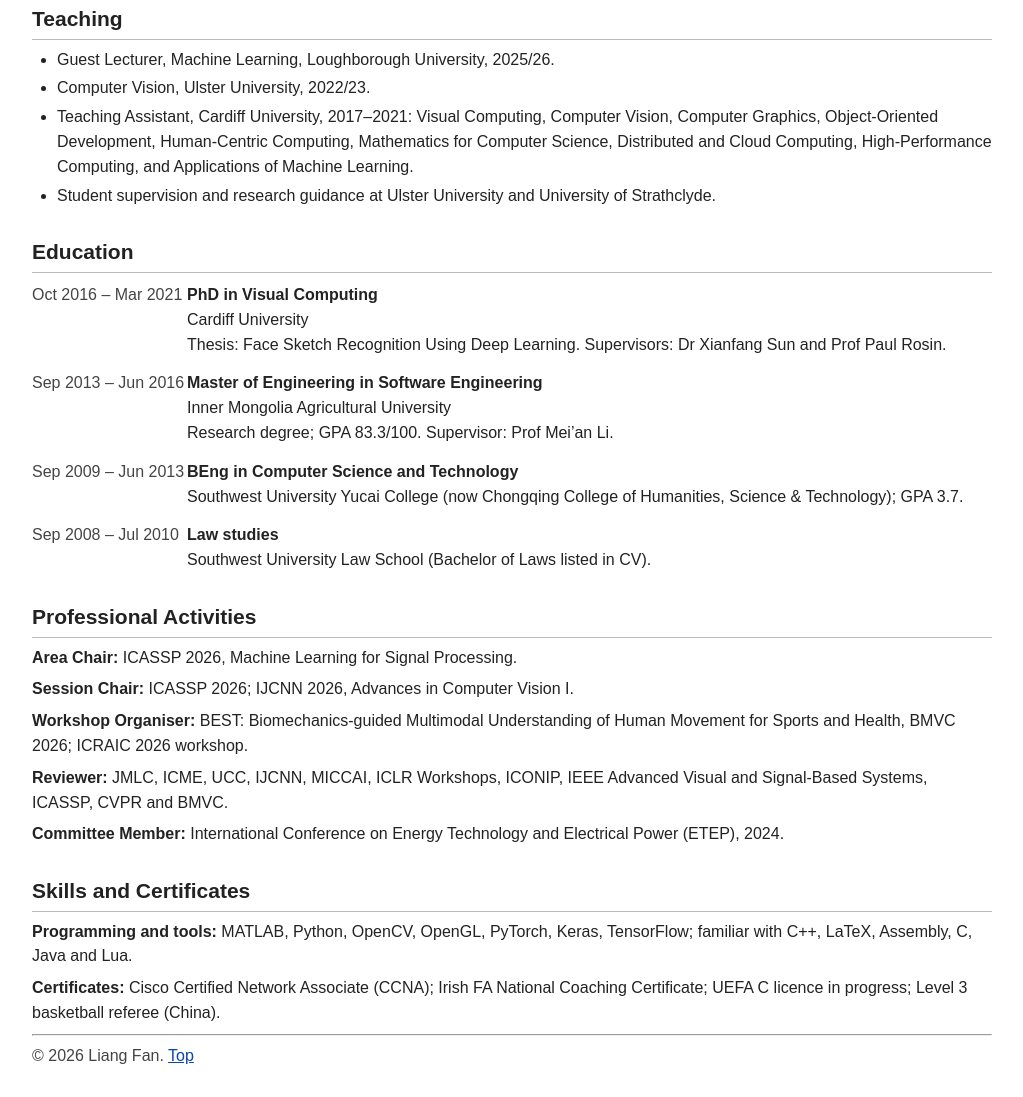
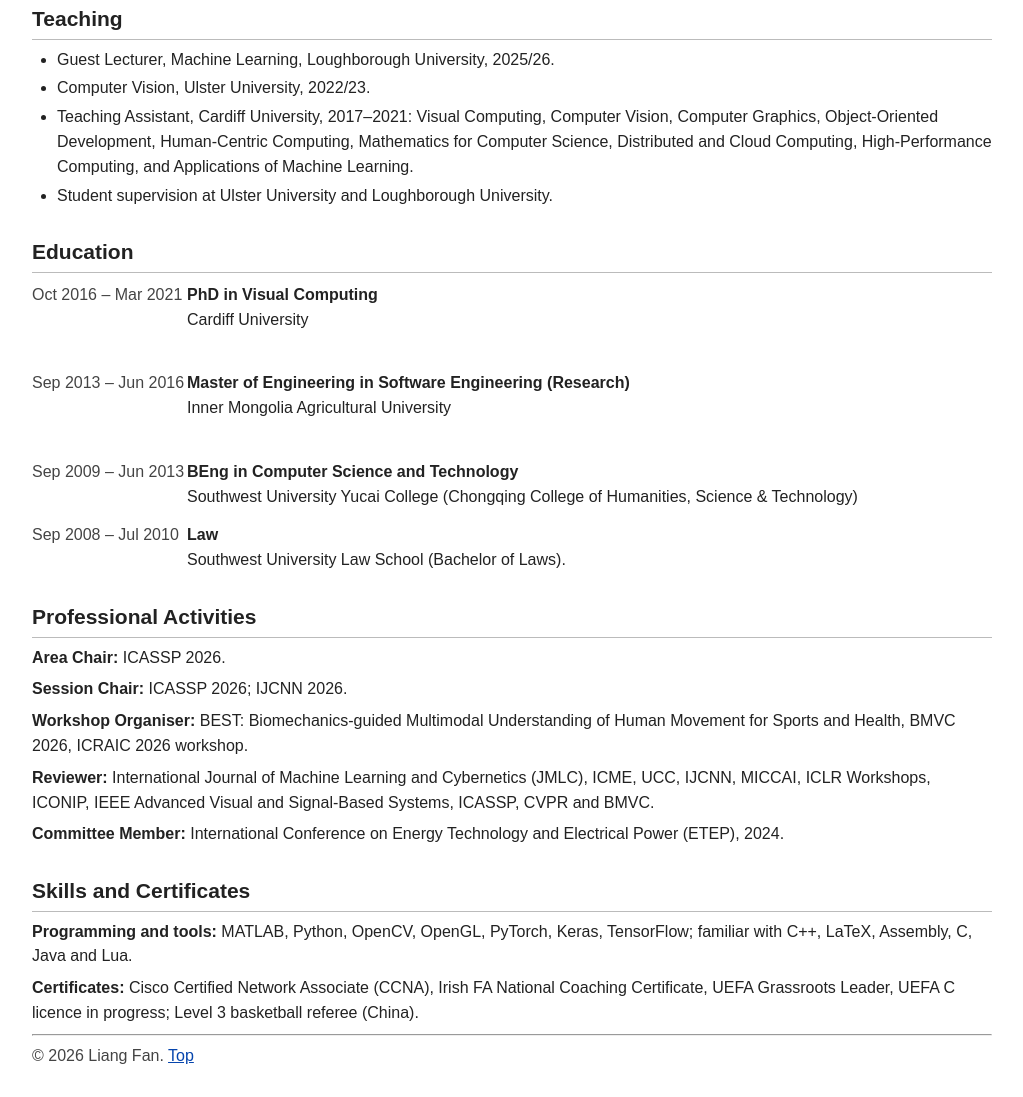
Before and after one commit to LiangFan26/LiangFan26.github.io, a plain HTML site: page index.html in a window 1280 px wide. Shown: the part 2566-3663 px from the top of the page, without its empty margins (128-1151 px from the left). Drawn offline with Linux system fonts and the light colour scheme.

Commit message:
Update index.html

```diff
--- a/index.html
+++ b/index.html
@@ -80,30 +80,30 @@
 
     <section id="teaching">
       <h2>Teaching</h2>
-      <ul><li>Guest Lecturer, Machine Learning, Loughborough University, 2025/26.</li><li>Computer Vision, Ulster University, 2022/23.</li><li>Teaching Assistant, Cardiff University, 2017–2021: Visual Computing, Computer Vision, Computer Graphics, Object-Oriented Development, Human-Centric Computing, Mathematics for Computer Science, Distributed and Cloud Computing, High-Performance Computing, and Applications of Machine Learning.</li><li>Student supervision and research guidance at Ulster University and University of Strathclyde.</li></ul>
+      <ul><li>Guest Lecturer, Machine Learning, Loughborough University, 2025/26.</li><li>Computer Vision, Ulster University, 2022/23.</li><li>Teaching Assistant, Cardiff University, 2017–2021: Visual Computing, Computer Vision, Computer Graphics, Object-Oriented Development, Human-Centric Computing, Mathematics for Computer Science, Distributed and Cloud Computing, High-Performance Computing, and Applications of Machine Learning.</li><li>Student supervision at Ulster University and Loughborough University.</li></ul>
     </section>
 
     <section id="education">
       <h2>Education</h2>
-      <div class="item"><span class="date">Oct 2016 – Mar 2021</span><b>PhD in Visual Computing</b><br><span class="date"></span>Cardiff University<br><span class="date"></span>Thesis: Face Sketch Recognition Using Deep Learning. Supervisors: Dr Xianfang Sun and Prof Paul Rosin.</div>
-      <div class="item"><span class="date">Sep 2013 – Jun 2016</span><b>Master of Engineering in Software Engineering</b><br><span class="date"></span>Inner Mongolia Agricultural University<br><span class="date"></span>Research degree; GPA 83.3/100. Supervisor: Prof Mei’an Li.</div>
-      <div class="item"><span class="date">Sep 2009 – Jun 2013</span><b>BEng in Computer Science and Technology</b><br><span class="date"></span>Southwest University Yucai College (now Chongqing College of Humanities, Science & Technology); GPA 3.7.</div>
-      <div class="item"><span class="date">Sep 2008 – Jul 2010</span><b>Law studies</b><br><span class="date"></span>Southwest University Law School (Bachelor of Laws listed in CV).</div>
+      <div class="item"><span class="date">Oct 2016 – Mar 2021</span><b>PhD in Visual Computing</b><br><span class="date"></span>Cardiff University<br><span class="date"></div>
+      <div class="item"><span class="date">Sep 2013 – Jun 2016</span><b>Master of Engineering in Software Engineering (Research)</b><br><span class="date"></span>Inner Mongolia Agricultural University<br><span class="date"></div>
+      <div class="item"><span class="date">Sep 2009 – Jun 2013</span><b>BEng in Computer Science and Technology</b><br><span class="date"></span>Southwest University Yucai College (Chongqing College of Humanities, Science & Technology)</div>
+      <div class="item"><span class="date">Sep 2008 – Jul 2010</span><b>Law</b><br><span class="date"></span>Southwest University Law School (Bachelor of Laws).</div>
     </section>
 
     <section id="service">
       <h2>Professional Activities</h2>
-      <p><b>Area Chair:</b> ICASSP 2026, Machine Learning for Signal Processing.</p>
-      <p><b>Session Chair:</b> ICASSP 2026; IJCNN 2026, Advances in Computer Vision I.</p>
-      <p><b>Workshop Organiser:</b> BEST: Biomechanics-guided Multimodal Understanding of Human Movement for Sports and Health, BMVC 2026; ICRAIC 2026 workshop.</p>
-      <p><b>Reviewer:</b> JMLC, ICME, UCC, IJCNN, MICCAI, ICLR Workshops, ICONIP, IEEE Advanced Visual and Signal-Based Systems, ICASSP, CVPR and BMVC.</p>
+      <p><b>Area Chair:</b> ICASSP 2026.</p>
+      <p><b>Session Chair:</b> ICASSP 2026; IJCNN 2026.</p>
+      <p><b>Workshop Organiser:</b> BEST: Biomechanics-guided Multimodal Understanding of Human Movement for Sports and Health, BMVC 2026, ICRAIC 2026 workshop.</p>
+      <p><b>Reviewer:</b> International Journal of Machine Learning and Cybernetics (JMLC), ICME, UCC, IJCNN, MICCAI, ICLR Workshops, ICONIP, IEEE Advanced Visual and Signal-Based Systems, ICASSP, CVPR and BMVC.</p>
       <p><b>Committee Member:</b> International Conference on Energy Technology and Electrical Power (ETEP), 2024.</p>
     </section>
 
     <section>
       <h2>Skills and Certificates</h2>
       <p><b>Programming and tools:</b> MATLAB, Python, OpenCV, OpenGL, PyTorch, Keras, TensorFlow; familiar with C++, LaTeX, Assembly, C, Java and Lua.</p>
-      <p><b>Certificates:</b> Cisco Certified Network Associate (CCNA); Irish FA National Coaching Certificate; UEFA C licence in progress; Level 3 basketball referee (China).</p>
+      <p><b>Certificates:</b> Cisco Certified Network Associate (CCNA), Irish FA National Coaching Certificate, UEFA Grassroots Leader, UEFA C licence in progress; Level 3 basketball referee (China).</p>
     </section>
   </main>
   <hr>
```
